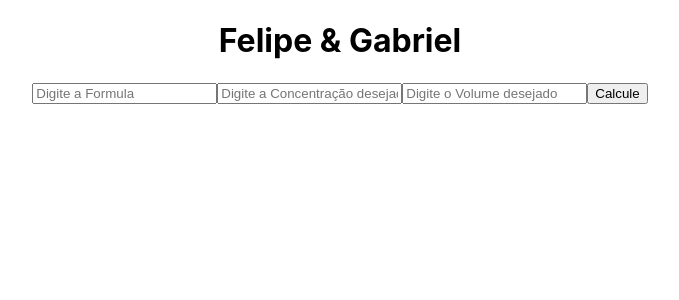
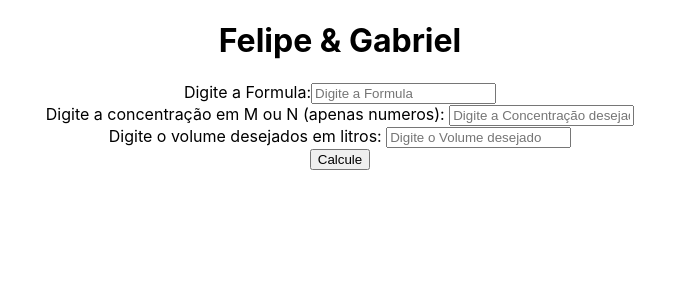
Before and after one commit to Briofita09/Ironhack_project2, a React (Create React App) app: page / in a window 1280 px wide. Shown: the top 300 px of the page, without its empty margins (300-979 px from the left). Built offline with nearby package versions, Linux system fonts and the light colour scheme.

Commit message:
fazendo calculadora

```diff
--- a/src/Components/Calculadora.js
+++ b/src/Components/Calculadora.js
@@ -9,49 +9,62 @@ export default class Calculadora extends React.Component {
     mols: "",
   };
 
+  calculate(formula, grams, volume, mols) {
+    this.setState({ formula: chemyMass(this.state.formula) });
+    let result = (this.grams = this.formula * this.volume * this.mols);
+    console.log(result);
+    return result;
+  }
   handleChange = (event) => {
     this.setState({ [event.target.name]: event.target.value });
   };
 
-  /* calculate() {
-    this.setState({ formula: chemyMass(this.formula) });
-    return (grams = formula * volume * mols);
+  handeClick() {
+    console.log(this.calculate());
+    this.calculate();
   }
-
-  handeClick() {
-    calculate();
-  } */
 
   /* var formula = "NaOH";
   var precision = 3;
   console.log(chemyMass(formula, precision)); */
 
   render() {
-    console.log(this.state);
     return (
       <div>
         <form>
+          <div>
+            <label>Digite a Formula:</label>
             <input
               placeholder="Digite a Formula"
               name="formula"
               value={this.state.formula}
               onChange={this.handleChange}
             />
+          </div>
+          <div>
+            <label>Digite a concentração em M ou N (apenas numeros): </label>
             <input
               placeholder="Digite a Concentração desejada (apenas numeros)"
               name="mols"
               value={this.state.mols}
               onChange={this.handleChange}
             />
+          </div>
+          <div>
+            <label>Digite o volume desejados em litros: </label>
             <input
               placeholder="Digite o Volume desejado"
               name="volume"
               value={this.state.volume}
               onChange={this.handleChange}
             />
-          <button type="button" onClick={this.handleClick}>
+          </div>
+          <div>
+            <button type="button" onClick={this.calculate}>
               Calcule
             </button>
+          </div>
+          <p>{this.grams}</p>
         </form>
       </div>
     );
```
Lines whose indentation alone changed are shown as unchanged.
